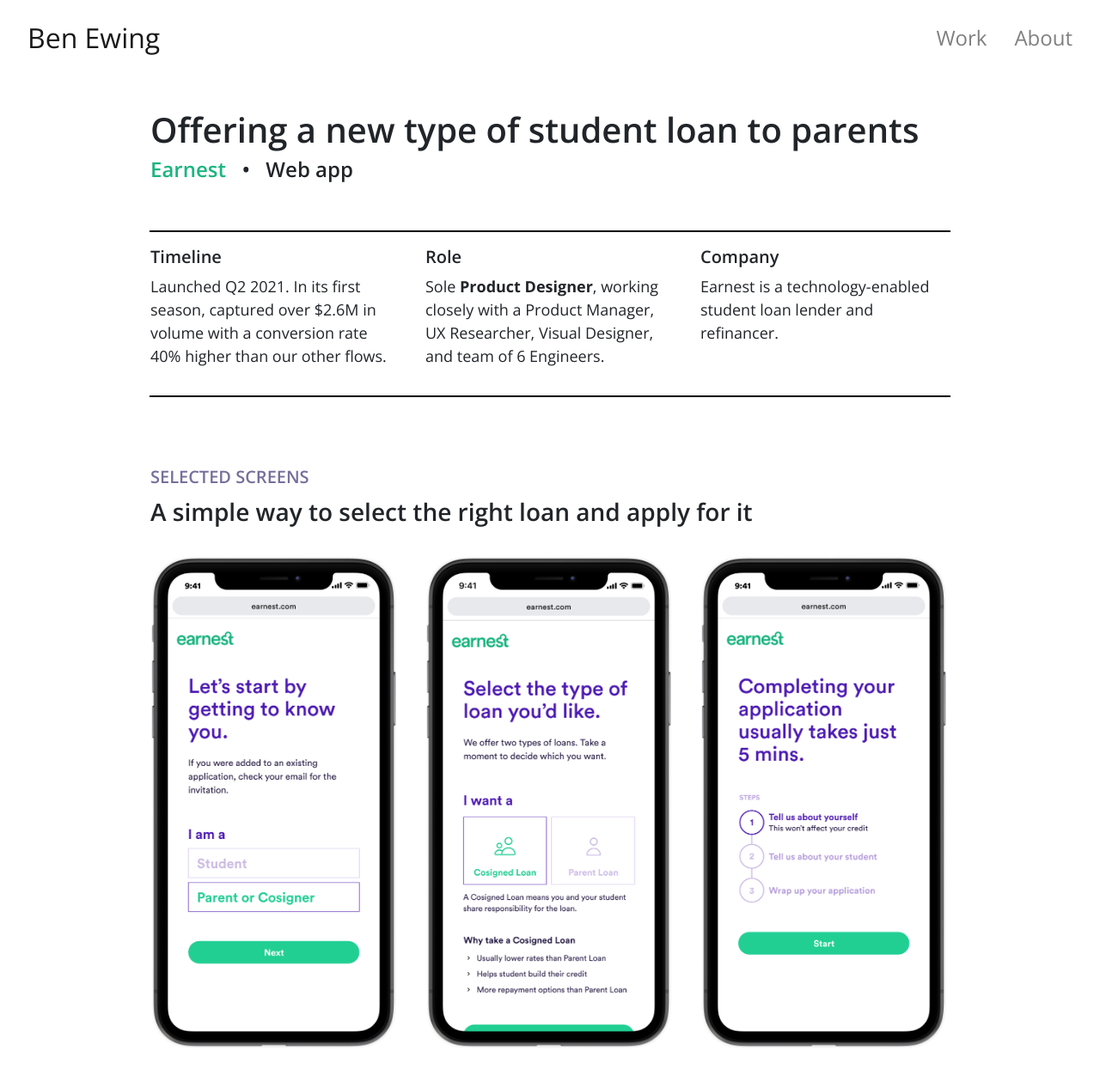
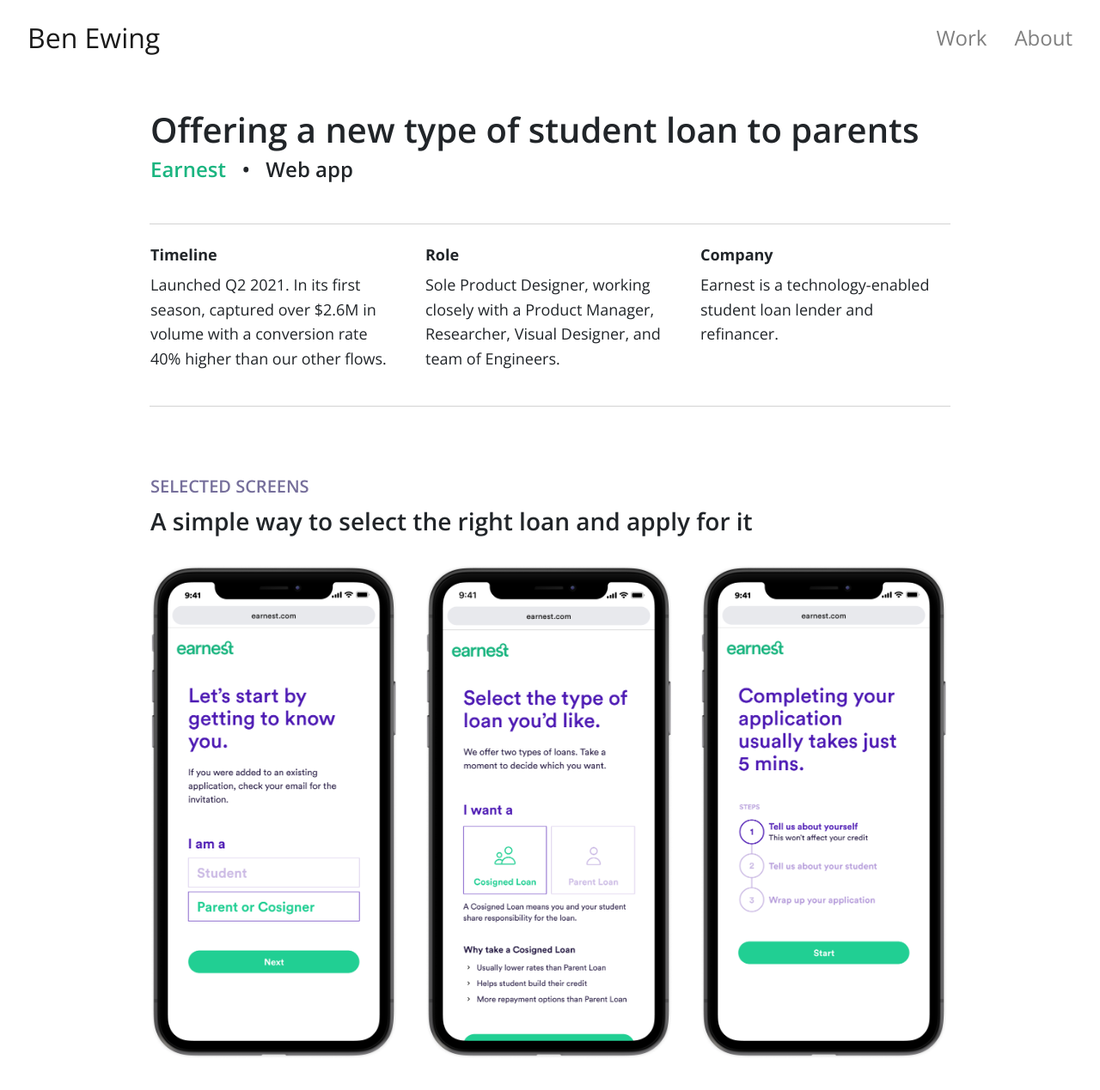
Before and after one commit to bewing91/new_bewingco, a Jekyll site: the page built from projects/earnest_parent.html, in a window 1280 px wide and 1400 px high, scrolled down 641 px. Shown: the top 1268 px of the window at 86% size. Built offline with Jekyll 4.4.1, drawn with Linux system fonts in a browser that asks for light colours; some web fonts are replaced; some of the changed text lies outside the part shown.

Commit message:
Project style updates

```diff
--- a/css/main.scss
+++ b/css/main.scss
@@ -30,6 +30,7 @@
 
 body {
   font-size: 18px;
+  line-height: 1.6;
 }
 
 .fa-2x {
@@ -126,6 +127,35 @@
 #cover a:hover {
   color: #f1f1f1;
 }
+
+/* Hey I'm Ben animation */
+
+.intro-word:hover {
+  animation: color-animation 2s linear 1;
+}
+
+.intro-word1 {
+  --color-1: #17A2B8;
+}
+
+.intro-word2 {
+  --color-2: #17A2B8;
+}
+
+.intro-word3 {
+  --color-3: #17A2B8;
+}
+
+@keyframes color-animation {
+  0%    {color: var(--color-1)}
+  32%   {color: var(--color-1)}
+  33%   {color: var(--color-2)}
+  65%   {color: var(--color-2)}
+  66%   {color: var(--color-3)}
+  99%   {color: var(--color-3)}
+  100%  {color: var(--color-1)}
+}
+
 /*
 #cover {
   background-image: linear-gradient(0deg,rgba(255,255,255,0.9),rgba(255,255,255,0.9)),url("https://images.all-free-download.com/images/graphiclarge/black_speckle_texture_vector_583162.jpg");
@@ -425,22 +455,6 @@
   margin-bottom: 40px;
 }
 
-@-webkit-keyframes fadeInOut {
-  35%,90% {opacity: 0.5;}
-  0%, 100% {opacity: 1;}
-}
-
-@keyframes fadeInOut {
-  35%,90% {opacity: 0.5;}
-  0%, 100% {opacity: 1;}
-}
-
-.fadeInOut {
-  animation-delay: 1s;
-  -webkit-animation: fadeInOut 12s ease-in-out forwards infinite;
-  animation: fadeInOut 12s ease-in-out forwards infinite;
-}
-
 
 /* Hire section */
 
@@ -584,13 +598,19 @@
   margin-bottom: 16px;
 }
 
+#project_intro h5 {
+  font-size: 18px;
+  font-weight: 700;
+}
+
+
 #project_intro:after {
     content: "";
     display: block;
     margin: 0 auto;
     width: 97%;
-    padding-top: 16px;
-    border-bottom: 2px solid black;
+    padding-top: 24px;
+    border-bottom: 1px solid lightgrey;
 }
 
 #project_intro:before {
@@ -598,9 +618,10 @@
     display: block;
     margin: 0 auto;
     width: 97%;
-    padding-bottom: 16px;
-    border-top: 2px solid black;
+    padding-bottom: 24px;
+    border-top: 1px solid lightgrey;
 }
+
 
 
 #solution {
@@ -688,7 +709,7 @@
 /* Casestudy */
 
 .headlines {
-  padding: 48px 0px 48px 0px;
+  padding: 48px 0px 40px 0px;
 }
 
 .casesection {
--- a/projects/earnest_parent.html
+++ b/projects/earnest_parent.html
@@ -3,7 +3,7 @@
 project_name: Offering a new type of student loan to parents
 company: Earnest
 type: Web app
-scope: Sole **Product Designer**, working closely with a Product Manager, UX Researcher, Visual Designer, and team of 6 Engineers.
+scope: Sole Product Designer, working closely with a Product Manager, Researcher, Visual Designer, and team of Engineers.
 tools:
 metrics: Launched Q2 2021. In its first season, captured over $2.6M in volume with a conversion rate 40% higher than our other flows.
 thumbnail: newlander_projthumb.jpg
@@ -79,19 +79,19 @@
         <h3>Understanding why parents take out Parent Loans</h3>
 
         <div class="">
-          <p>Given that we were launching a new loan product, we wanted to have a strong understanding of why parents took Parent Loans,
+          <p style="margin-bottom: 24px;">Given that we were launching a new loan product, we wanted to have a strong understanding of why parents took Parent Loans,
             particularly over cosigning a Student Loan. We conducted a round of exploratory research, interviewing 10 parents:
             5 who took Parent Loans, and 5 who cosigned a Student Loan after considering a Parent Loan. Based on these conversations
             we learned a couple key things:
           </p>
           <div class="row">
             <div class="col-md-6" style="padding-right: 40px; padding-bottom: 24px;">
-              <div style="padding-bottom: 8px; color: #1BB580;"><strong>Few parents know off the bat that they want parent loans</strong></div>
+              <div style="padding-bottom: 8px;"><strong>1. Few parents know off the bat that they want parent loans</strong></div>
               Savvy parents looked for lowest rate regardless of loan type.
               Others took parent loans as a last resort.
             </div>
             <div class="col-md-6" style="padding-right: 40px; padding-bottom: 24px;">
-              <div style="padding-bottom: 8px; color: #1BB580;"><strong>Parents choose cosigned loans to build their child's credit</strong></div>
+              <div style="padding-bottom: 8px;"><strong>2. Parents choose cosigned loans to build their child's credit</strong></div>
               Parents who considered both Parent and Cosigned Loans and went with Cosigned did so to help their child build credit.
             </div>
           </div>
--- a/projects/earnest_rc.html
+++ b/projects/earnest_rc.html
@@ -3,7 +3,7 @@
 project_name: Making it easy to check rates before applying for a loan
 company: Earnest
 type: Web app
-scope: Sole **Product Designer**, working closely with a Product Manager, UX Researcher, Visual Designer, and team of 6 Engineers.
+scope: Sole Product Designer, working closely with a Product Manager, UX Researcher, Visual Designer, and team of 6 Engineers.
 tools:
 metrics: To be launched 2022. KPI is cosigned loan conversion rate.
 thumbnail: newlander_projthumb.jpg
```
Also changed, not shown: projects/earnest_ch.html (+3 -5 lines).
